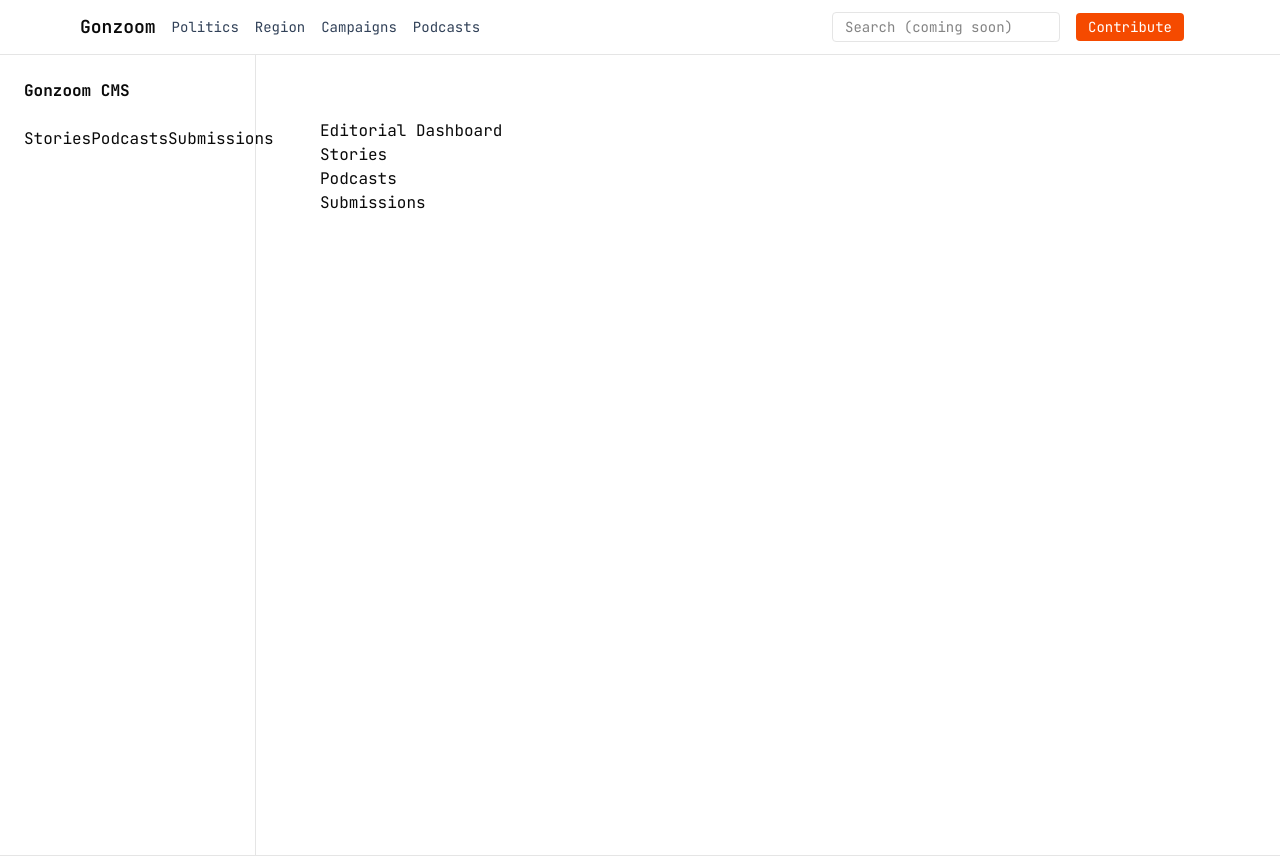
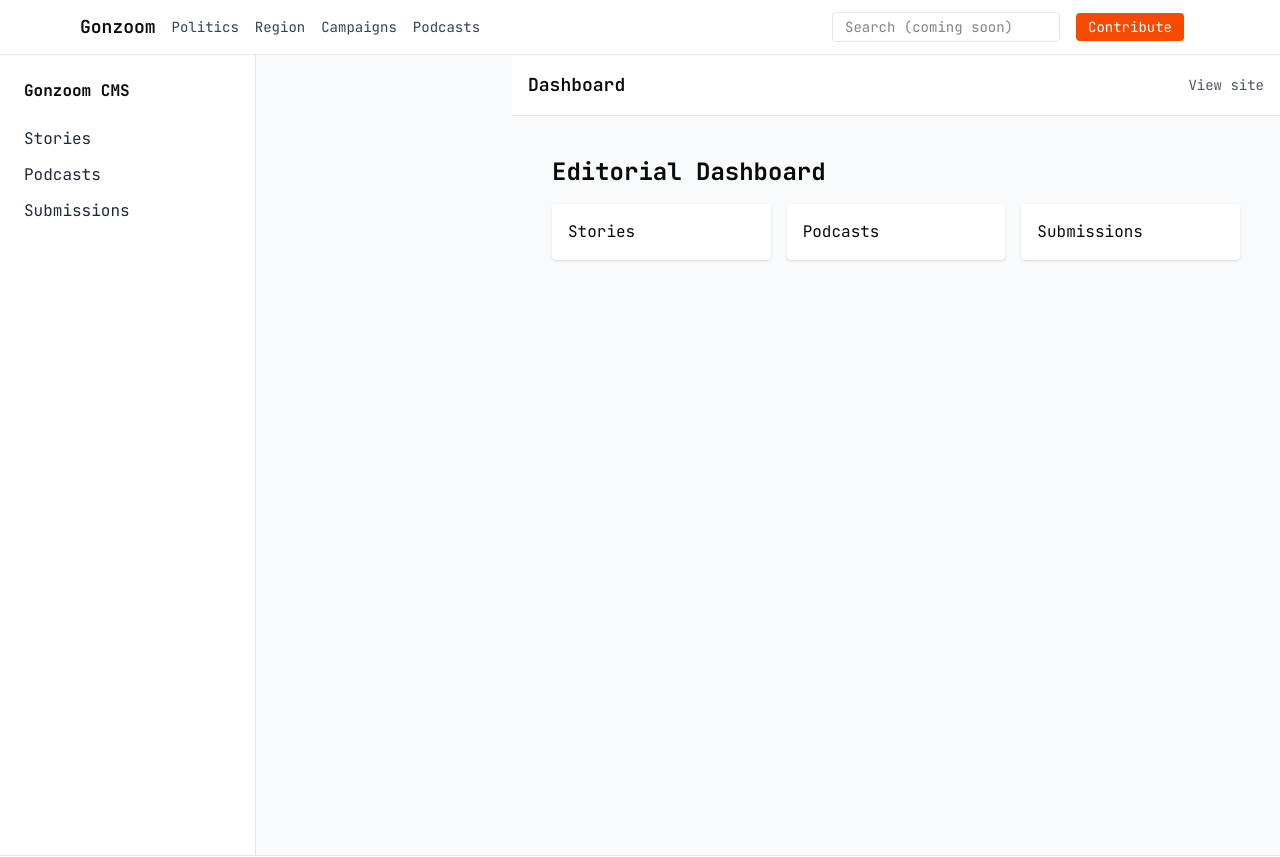
Before and after one commit to Ayushxcodes/gonzoom, a Next.js app: page /dashboard in a window 1280 px wide. Shown: the top 857 px of the page. Built offline with nearby package versions, Linux system fonts and the light colour scheme.

Commit message:
ui_dashbaord_change

```diff
--- a/src/app/dashboard/layout.tsx
+++ b/src/app/dashboard/layout.tsx
@@ -1,26 +1,46 @@
+"use client"
+
+import { useState } from "react"
+import Link from "next/link"
+
 export default function DashboardLayout({
   children,
 }:{
   children: React.ReactNode
 }) {
+  const [open, setOpen] = useState(false)
+
   return (
-    <div className="flex min-h-screen">
+    <div className="flex min-h-screen bg-gray-50">
 
-     <aside className="w-64 border-r p-6">
-       <h2 className="font-bold mb-6">
-         Gonzoom CMS
-       </h2>
+     <aside className={`w-64 border-r p-6 bg-white fixed inset-y-0 left-0 transform transition-transform z-40 md:relative md:translate-x-0 ${open ? 'translate-x-0' : '-translate-x-full'}`}>
+       <div className="flex items-center justify-between mb-6">
+         <h2 className="font-bold">Gonzoom CMS</h2>
+         <button className="md:hidden text-gray-600" onClick={()=>setOpen(false)} aria-label="Close sidebar">✕</button>
+       </div>
 
-       <nav className="space-y-4">
-         <a href="/dashboard/stories">Stories</a>
-         <a href="/dashboard/podcasts">Podcasts</a>
-         <a href="/dashboard/submissions">Submissions</a>
+       <nav className="space-y-3">
+         <Link href="/dashboard/stories" className="block text-gray-800 hover:text-blue-600">Stories</Link>
+         <Link href="/dashboard/podcasts" className="block text-gray-800 hover:text-blue-600">Podcasts</Link>
+         <Link href="/dashboard/submissions" className="block text-gray-800 hover:text-blue-600">Submissions</Link>
        </nav>
      </aside>
 
-     <main className="flex-1 p-8">
-       {children}
-     </main>
+     <div className="flex-1 md:pl-64">
+       <header className="flex items-center justify-between p-4 border-b bg-white">
+         <div className="flex items-center gap-3">
+           <button className="md:hidden text-2xl" onClick={()=>setOpen(true)} aria-label="Open sidebar">☰</button>
+           <h1 className="text-lg font-semibold">Dashboard</h1>
+         </div>
+         <div>
+           <Link href="/" className="text-sm text-gray-600 hover:text-gray-900">View site</Link>
+         </div>
+       </header>
+
+       <main className="p-6">
+         {children}
+       </main>
+     </div>
 
     </div>
   )
--- a/src/app/dashboard/page.tsx
+++ b/src/app/dashboard/page.tsx
@@ -1,14 +1,16 @@
 export default function Dashboard(){
 
 return(
- <main className="p-8">
-   <h1>Editorial Dashboard</h1>
+ <main className="p-4">
+   <div className="max-w-4xl mx-auto">
+     <h1 className="text-2xl font-bold mb-4">Editorial Dashboard</h1>
 
-   <ul>
-    <li>Stories</li>
-    <li>Podcasts</li>
-    <li>Submissions</li>
-   </ul>
+     <div className="grid grid-cols-1 sm:grid-cols-3 gap-4">
+       <a href="/dashboard/stories" className="block p-4 bg-white rounded shadow hover:shadow-md">Stories</a>
+       <a href="/dashboard/podcasts" className="block p-4 bg-white rounded shadow hover:shadow-md">Podcasts</a>
+       <a href="/dashboard/submissions" className="block p-4 bg-white rounded shadow hover:shadow-md">Submissions</a>
+     </div>
+   </div>
 
  </main>
 )
```
Also changed, not shown: public/uploads/1777020626036-yq13tl2-agni1.png (added).
